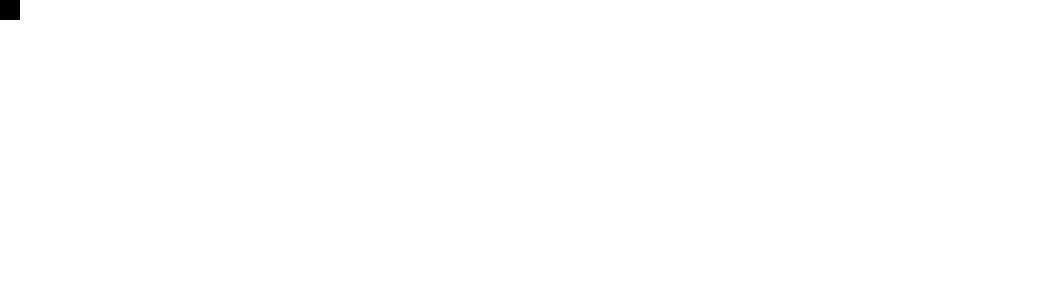
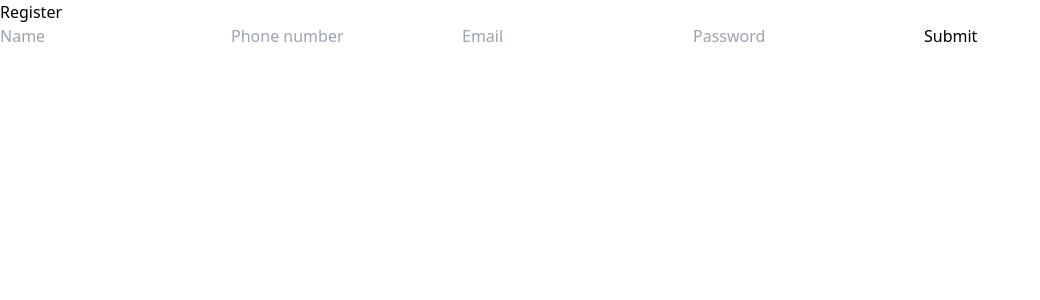
Before and after one commit to StasivPavlo/web-chat, a React (Vite) app: page /register in a window 1280 px wide. Shown: the top 300 px of the page, without its empty margins (0-1040 px from the left). Built offline with nearby package versions, Linux system fonts and the light colour scheme.

Commit message:
add login and register pages

```diff
--- a/package.json
+++ b/package.json
@@ -12,9 +12,12 @@
   "dependencies": {
     "@reduxjs/toolkit": "^2.5.0",
     "axios": "^1.7.9",
+    "formik": "^2.4.6",
     "react": "^18.3.1",
     "react-dom": "^18.3.1",
-    "react-redux": "^9.2.0"
+    "react-redux": "^9.2.0",
+    "react-router": "^7.1.1",
+    "react-router-dom": "^7.1.3"
   },
   "devDependencies": {
     "@eslint/js": "^9.15.0",
--- a/src/App.tsx
+++ b/src/App.tsx
@@ -1,8 +1,18 @@
+import { Navigate, Outlet } from "react-router";
+import { useAppSelector } from "./hooks/hooks.ts";
+
 function App() {
-  return (
-    <div className="h-5 w-5 bg-black">
+  const { user } = useAppSelector((state) => state.user);
 
+  console.log(user);
+
+  return user ? (
+    <div>
+      <header>{user.name}</header>
+      <Outlet />
     </div>
+  ) : (
+    <Navigate to="/login" />
   )
 }
 
--- /dev/null
+++ b/src/AppRouter.tsx
@@ -0,0 +1,26 @@
+import React from 'react';
+import { BrowserRouter, Route, Routes } from "react-router";
+import Register from './pages/Register.tsx';
+import Login from './pages/Login.tsx';
+import SelectChat from './pages/SelectChat.tsx';
+import Chat from './pages/Chat.tsx';
+interface Props {
+  children: React.ReactNode,
+}
+
+const AppRouter: React.FC<Props> = ({ children }) => {
+  return (
+    <BrowserRouter>
+      <Routes>
+        <Route path="/register" element={<Register />} />
+        <Route path="/login" element={<Login />} />
+        <Route element={children}>
+          <Route path="/" element={<SelectChat />} />
+          <Route path="/:chatId" element={<Chat />} />
+        </Route>
+      </Routes>
+    </BrowserRouter>
+  );
+}
+
+export default AppRouter
--- /dev/null
+++ b/src/api/axios.ts
@@ -0,0 +1,124 @@
+import axios, { AxiosInstance, AxiosResponse, InternalAxiosRequestConfig } from "axios";
+
+interface DecodedToken {
+  exp: number;
+}
+
+const api: AxiosInstance = axios.create({
+  baseURL: 'http://localhost:3000',
+  headers: {
+    'Content-Type': 'application/json',
+  },
+});
+
+let isRefreshing = false;
+let refreshSubscribers: ((token: string) => void)[] = [];
+
+function onRefreshed(token: string): void {
+  refreshSubscribers.forEach(callback => callback(token));
+  refreshSubscribers = [];
+}
+
+function addRefreshSubscriber(callback: (token: string) => void): void {
+  refreshSubscribers.push(callback);
+}
+
+function parseJwt(token: string): DecodedToken | null {
+  try {
+    const base64Url = token.split('.')[1];
+    const base64 = base64Url.replace(/-/g, '+').replace(/_/g, '/');
+    const jsonPayload = decodeURIComponent(
+      atob(base64)
+        .split('')
+        .map(c => `%${('00' + c.charCodeAt(0).toString(16)).slice(-2)}`)
+        .join('')
+    );
+    return JSON.parse(jsonPayload) as DecodedToken;
+  } catch {
+    return null;
+  }
+}
+
+api.interceptors.request.use(
+  async (config: InternalAxiosRequestConfig) => {
+    const accessToken = localStorage.getItem('accessToken');
+    const refreshToken = localStorage.getItem('refreshToken');
+
+    if (accessToken) {
+      const decodedToken = parseJwt(accessToken);
+      if (decodedToken) {
+        const tokenExpiry = decodedToken.exp * 1000;
+        const now = Date.now();
+        const bufferTime = 60000; // 1 хвилина
+
+        if (tokenExpiry - now < bufferTime && refreshToken && !isRefreshing) {
+          isRefreshing = true;
+
+          try {
+            const response = await api.post('/auth/refresh', { refreshToken })
+            const { newAccessToken } = response.data;
+
+            localStorage.setItem('accessToken', newAccessToken);
+            config.headers = config.headers || {};
+            config.headers.Authorization = `Bearer ${newAccessToken}`;
+            isRefreshing = false;
+            onRefreshed(newAccessToken);
+          } catch (error) {
+            isRefreshing = false;
+            return Promise.reject(error);
+          }
+        }
+      }
+
+      config.headers = config.headers || {};
+      config.headers.Authorization = `Bearer ${accessToken}`;
+    }
+
+    return config;
+  },
+  error => Promise.reject(error)
+);
+
+api.interceptors.response.use(
+  (response: AxiosResponse) => response,
+  async error => {
+    const originalRequest = error.config;
+
+    if (error.response && error.response.status === 401 && !originalRequest._retry) {
+      originalRequest._retry = true;
+
+      if (!isRefreshing) {
+        isRefreshing = true;
+
+        const refreshToken = localStorage.getItem('refreshToken');
+        if (refreshToken) {
+          try {
+            const response = await api.post('/auth/refresh', { refreshToken });
+            const { newAccessToken } = response.data;
+
+            localStorage.setItem('accessToken', newAccessToken);
+            isRefreshing = false;
+            onRefreshed(newAccessToken);
+
+            originalRequest.headers.Authorization = `Bearer ${newAccessToken}`;
+            return api(originalRequest);
+          } catch (refreshError) {
+            isRefreshing = false;
+            return Promise.reject(refreshError);
+          }
+        }
+      }
+
+      return new Promise(resolve => {
+        addRefreshSubscriber(token => {
+          originalRequest.headers.Authorization = `Bearer ${token}`;
+          resolve(api(originalRequest));
+        });
+      });
+    }
+
+    return Promise.reject(error);
+  }
+);
+
+export default api;
--- /dev/null
+++ b/src/hooks/hooks.ts
@@ -0,0 +1,5 @@
+import { useDispatch, useSelector } from "react-redux";
+import { AppDispatch, RootState } from "../app/store.ts";
+
+export const useAppDispatch = useDispatch.withTypes<AppDispatch>();
+export const useAppSelector = useSelector.withTypes<RootState>();
--- a/src/main.tsx
+++ b/src/main.tsx
@@ -2,13 +2,16 @@
 import { createRoot } from 'react-dom/client'
 import './index.css'
 import App from './App.tsx'
-import { Provider } from "react-redux";
-import { store } from "./app/store.ts";
+import { Provider } from 'react-redux';
+import { store } from './app/store.ts';
+import AppRouter from './AppRouter.tsx';
 
 createRoot(document.getElementById('root')!).render(
   <StrictMode>
     <Provider store={store}>
-      <App />
+      <AppRouter>
+        <App/>
+      </AppRouter>
     </Provider>
   </StrictMode>,
 )
--- /dev/null
+++ b/src/pages/Chat.tsx
@@ -0,0 +1,9 @@
+import React from "react";
+
+const Chat: React.FC = () => {
+  return (
+    <div>Chat</div>
+  );
+};
+
+export default Chat;
--- /dev/null
+++ b/src/pages/Login.tsx
@@ -0,0 +1,58 @@
+import React from 'react';
+import { useFormik } from 'formik';
+import { useAppDispatch } from "../hooks/hooks.ts";
+import * as userActions from './../features/user/userSlice.ts';
+import api from "../api/axios.ts";
+import { useNavigate } from "react-router";
+import { AxiosResponse } from "axios";
+
+const Login: React.FC = () => {
+  const navigate = useNavigate();
+  const dispatch = useAppDispatch();
+
+  const formik = useFormik({
+    initialValues: {
+      email: '',
+      password: ''
+    },
+    onSubmit: (values) => {
+      api.post('auth/login', {
+        email: values.email,
+        password: values.password
+      }).then((data: AxiosResponse) => {
+        dispatch(userActions.add(data.data.user));
+        navigate('/')
+      }).catch(e => {
+        console.error(e.response.data);
+      });
+    }
+  });
+
+  return (
+    <div>
+      <div>
+        <form onSubmit={formik.handleSubmit}>
+          <input
+            id="email"
+            name="email"
+            type="email"
+            placeholder="Email"
+            onChange={formik.handleChange}
+            value={formik.values.email}
+          />
+          <input
+            id="password"
+            name="password"
+            type="password"
+            placeholder="Password"
+            onChange={formik.handleChange}
+            value={formik.values.password}
+          />
+          <button type="submit">Submit</button>
+        </form>
+      </div>
+    </div>
+  );
+};
+
+export default Login;
--- /dev/null
+++ b/src/pages/Register.tsx
@@ -0,0 +1,72 @@
+import React from 'react';
+import { useFormik } from 'formik';
+import api from '../api/axios.ts';
+import { useNavigate } from 'react-router';
+
+const Register: React.FC = () => {
+  const navigate = useNavigate();
+
+  const formik = useFormik({
+    initialValues: {
+      name: "",
+      phone: "",
+      email: "",
+      password: "",
+    },
+    onSubmit: async (values) => {
+      try {
+        await api.post("/auth/register", values);
+
+        console.log("successfully registered!");
+        navigate('/login');
+      } catch (error) {
+        console.log(error);
+      }
+    }
+  })
+
+  return (
+    <div>
+      <div>
+        <h1>Register</h1>
+        <form onSubmit={formik.handleSubmit}>
+          <input
+            id="name"
+            name="name"
+            type="text"
+            placeholder="Name"
+            onChange={formik.handleChange}
+            value={formik.values.name}
+          />
+          <input
+            id="phone"
+            name="phone"
+            type="tel"
+            placeholder="Phone number"
+            onChange={formik.handleChange}
+            value={formik.values.phone}
+          />
+          <input
+            id="email"
+            name="email"
+            type="email"
+            placeholder="Email"
+            onChange={formik.handleChange}
+            value={formik.values.email}
+          />
+          <input
+            id="password"
+            name="password"
+            type="password"
+            placeholder="Password"
+            onChange={formik.handleChange}
+            value={formik.values.password}
+          />
+          <button type="submit">Submit</button>
+        </form>
+      </div>
+    </div>
+  )
+};
+
+export default Register;
--- /dev/null
+++ b/src/pages/SelectChat.tsx
@@ -0,0 +1,10 @@
+import React from "react";
+
+
+const SelectChat: React.FC = () => (
+  <div>
+    <p>Select Chat</p>
+  </div>
+);
+
+export default SelectChat;
--- a/src/types/user.ts
+++ b/src/types/user.ts
@@ -1,5 +1,5 @@
 export interface User {
+  id: number,
   email: string,
-  firstName: string,
-  lastName: string,
-}
+  name: string,
+};
```
Also changed, not shown: 1 other file (tests, documents, lock files or other folders).
